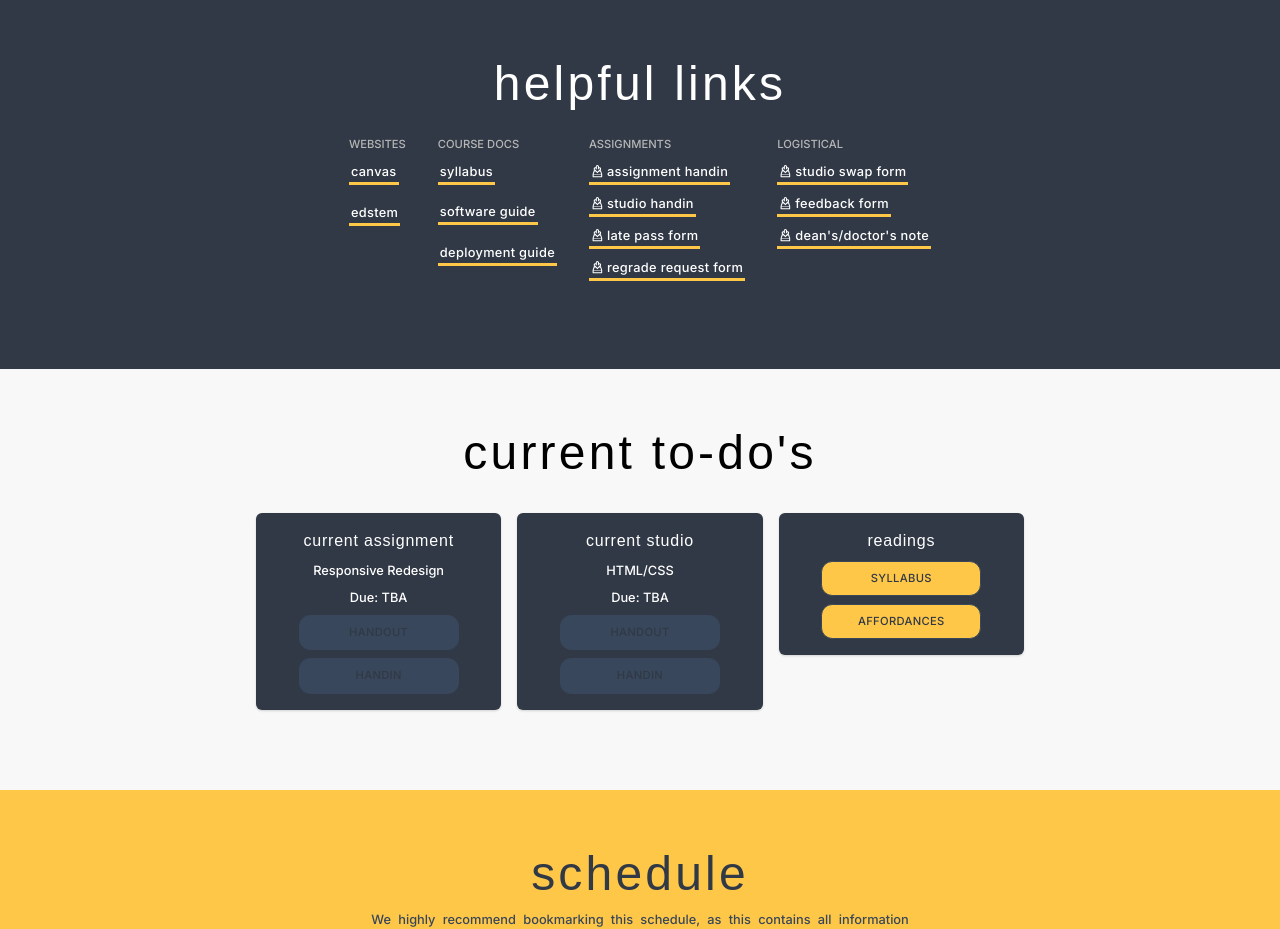
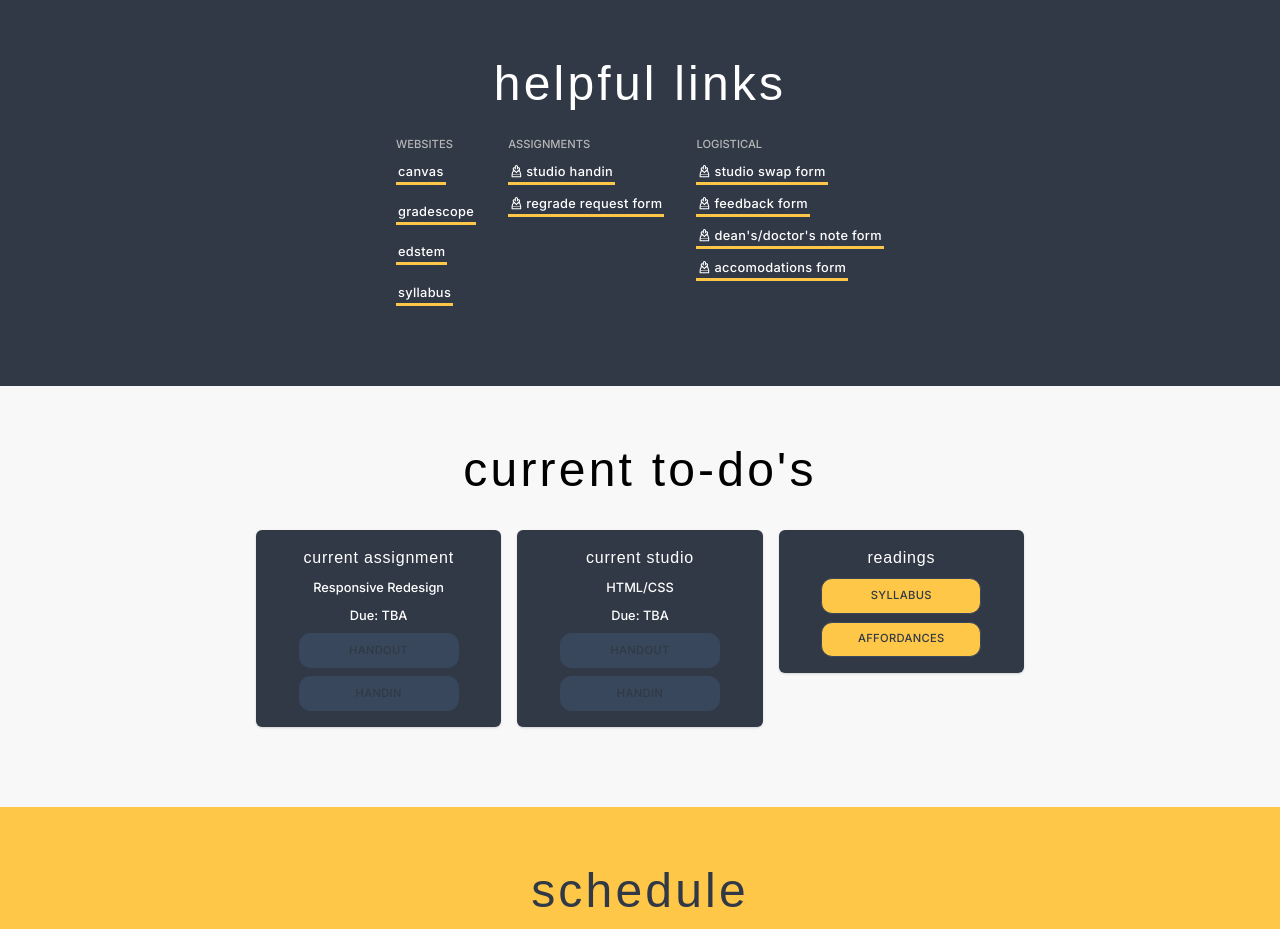
Before and after one commit to Shmaltalk/cs1300_spring24, a React (Create React App) app: page / in a window 1280 px wide. Shown: the part 800-1729 px from the top of the page. Built offline with nearby package versions, Linux system fonts and the light colour scheme; a web font is replaced by a local one.

Commit message:
update helpful links

```diff
--- a/src/components/sections/Links.tsx
+++ b/src/components/sections/Links.tsx
@@ -42,18 +42,34 @@ export default function Links() {
               <Text variant="capitalBody" color="lightGrey" mb=".5rem">
                 WEBSITES
               </Text>
-              <Link to="/">
+              <Link to="https://canvas.brown.edu/courses/1094692" target="blank">
                 <Button variant="solidLinkSmall" mb="1rem">
                   CANVAS
                 </Button>
               </Link>
-              <Link to="/">
-                <Button variant="solidLinkSmall">EDSTEM</Button>
+              <Link
+                to="https://www.gradescope.com/courses/715064"
+                target="blank"
+              >
+                <Button variant="solidLinkSmall" mb="1rem">
+                  GRADESCOPE
+                </Button>
               </Link>
-            </Flex>
+              <Link to="https://talie.town/cs1300_spring24/">
+                <Button variant="solidLinkSmall" mb="1rem">
+                  EDSTEM
+                </Button>
+              </Link>
+              <Link
+                to="https://docs.google.com/document/d/1qvwOuIJ6BKtt3l-noSUTa553aQ1beHsMG6lk-qgg1Aw/edit?usp=sharing"
+                target="blank"
+              >
+                <Button variant="solidLinkSmall">Syllabus</Button>
+              </Link>
+              {/* </Flex> */}
 
-            {/* COURSE DOCS */}
-            <Flex flexDir={"column"}>
+              {/* COURSE DOCS */}
+              {/* <Flex flexDir={"column"}>
               <Text variant="capitalBody" color="lightGrey" mb=".5rem">
                 Course Docs
               </Text>
@@ -70,38 +86,26 @@ export default function Links() {
               <Link to="/">
                 <Button variant="solidLinkSmall">Deployment Guide</Button>
               </Link>
+            </Flex> */}
             </Flex>
-          </Flex>
 
-          <Flex
+            {/* <Flex
             flexDir={{ md: "row", base: "column" }}
             alignItems={"flex-start"}
             gap={"2rem"}
-          >
+          > */}
             {/* COURSE FORMS */}
             <Flex flexDir={"column"}>
               <Text variant="capitalBody" color="lightGrey" mb=".5rem">
                 ASSIGNMENTS
               </Text>
-              <Link to="/">
-                <Button variant="solidLinkSmall" gap=".2rem" mb=".5rem">
-                  <TiDownloadOutline />
-                  Assignment Handin
-                </Button>
-              </Link>
-              <Link to="/">
+              <Link to="https://talie.town/cs1300_spring24/">
                 <Button variant="solidLinkSmall" gap=".2rem" mb=".5rem">
                   <TiDownloadOutline />
                   Studio Handin
                 </Button>
               </Link>
-              <Link to="/">
-                <Button variant="solidLinkSmall" gap=".2rem" mb=".5rem">
-                  <TiDownloadOutline />
-                  Late Pass Form
-                </Button>
-              </Link>
-              <Link to="/">
+              <Link to="https://forms.gle/emqG5dWFDehqRfmZ6" target="blank">
                 <Button variant="solidLinkSmall" gap=".2rem" mb=".5rem">
                   <TiDownloadOutline />
                   Regrade Request Form
@@ -114,22 +118,28 @@ export default function Links() {
               <Text variant="capitalBody" color="lightGrey" mb=".5rem">
                 logistical
               </Text>
-              <Link to="/">
+              <Link to="https://forms.gle/frfoVeTNFLZ3vHdV7" target="blank">
                 <Button variant="solidLinkSmall" gap=".2rem" mb=".5rem">
                   <TiDownloadOutline />
                   Studio Swap Form
                 </Button>
               </Link>
-              <Link to="/">
+              <Link to="https://talie.town/cs1300_spring24/">
                 <Button variant="solidLinkSmall" gap=".2rem" mb=".5rem">
                   <TiDownloadOutline />
                   Feedback Form
                 </Button>
               </Link>
-              <Link to="/">
+              <Link to="https://forms.gle/qkrmKFtPEqZKSQy56" target="blank">
                 <Button variant="solidLinkSmall" gap=".2rem" mb=".5rem">
                   <TiDownloadOutline />
-                  Dean's/Doctor's Note
+                  Dean's/Doctor's Note Form
+                </Button>
+              </Link>
+              <Link to="https://forms.gle/Te6pAGBNiF5aZa3g6" target="blank">
+                <Button variant="solidLinkSmall" gap=".2rem" mb=".5rem">
+                  <TiDownloadOutline />
+                  Accomodations Form
                 </Button>
               </Link>
             </Flex>
```
